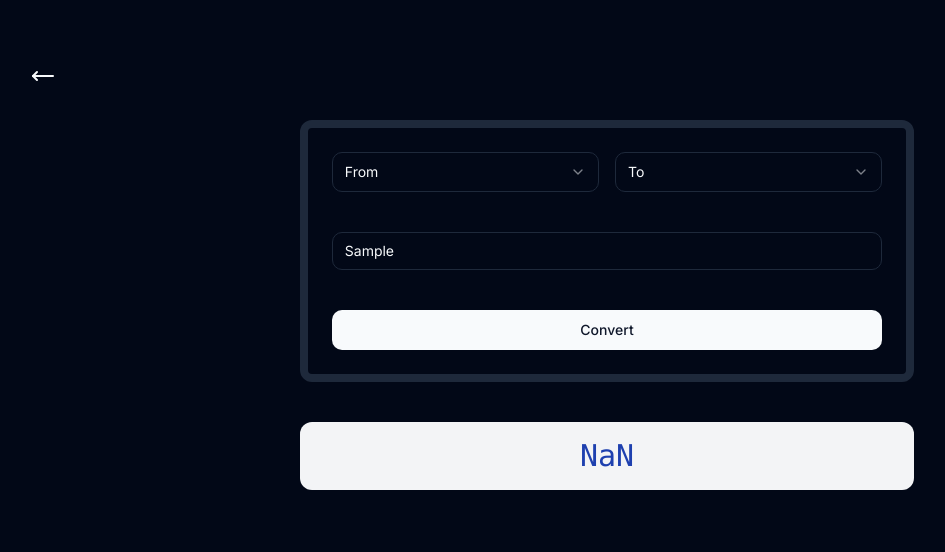
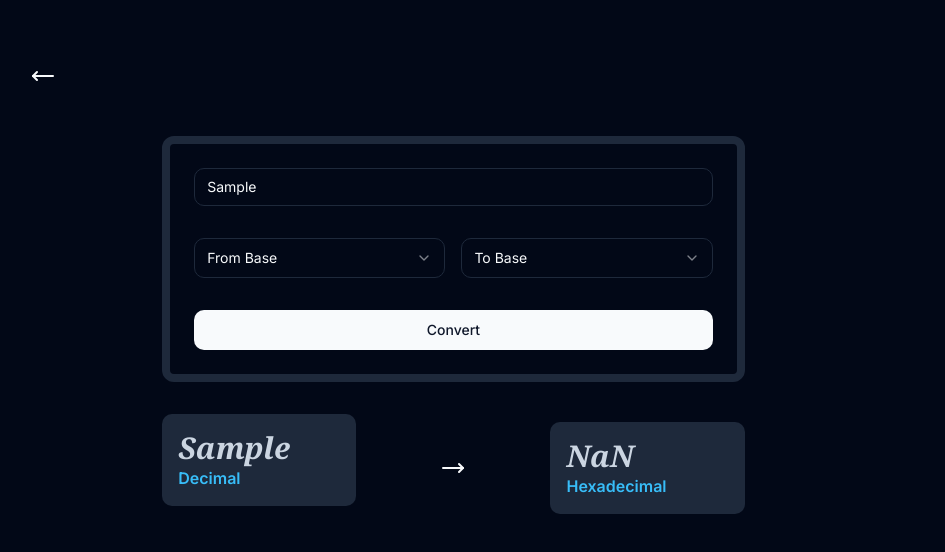
Before and after one commit to shahbaz4783/rapid-toolkit, a Next.js app: page /base-convertor in a window 1280 px wide. Both pictures are taken after typing "Sample" into the empty fields and a click on the button "Convert". Shown: the top 552 px of the page, without its empty margins (33-978 px from the left). Built offline with nearby package versions, Linux system fonts and the light colour scheme.

Commit message:
improve ui

```diff
--- a/src/app/(tools)/age-calculator/page.tsx
+++ b/src/app/(tools)/age-calculator/page.tsx
@@ -2,11 +2,7 @@ import React from 'react';
 import PickDate from './pick-date';
 
 const AgeCalculator = () => {
-	return (
-		<div className='md:w-4/5 md:m-auto flex flex-col gap-10 items-center justify-center'>
-			<PickDate />
-		</div>
-	);
+	return <PickDate />;
 };
 
 export default AgeCalculator;
--- a/src/app/(tools)/base-convertor/base-options.tsx
+++ b/src/app/(tools)/base-convertor/base-options.tsx
@@ -13,7 +13,7 @@ const BaseOptions = ({ onHandleFromProp, onHandleToProp }: BaseOptions) => {
 		<div className='grid md:grid-cols-2 gap-4'>
 			<Select onValueChange={onHandleFromProp}>
 				<SelectTrigger>
-					<SelectValue placeholder='From' />
+					<SelectValue placeholder='From Base' />
 				</SelectTrigger>
 				<SelectContent>
 					<SelectGroup>
@@ -28,7 +28,7 @@ const BaseOptions = ({ onHandleFromProp, onHandleToProp }: BaseOptions) => {
 
 			<Select onValueChange={onHandleToProp}>
 				<SelectTrigger>
-					<SelectValue placeholder='To' />
+					<SelectValue placeholder='To Base' />
 				</SelectTrigger>
 				<SelectContent>
 					<SelectGroup>
--- a/src/app/(tools)/base-convertor/form.tsx
+++ b/src/app/(tools)/base-convertor/form.tsx
@@ -4,11 +4,35 @@ import { Button } from '@/components/ui/button';
 import { Input } from '@/components/ui/input';
 import { useState, useRef } from 'react';
 import BaseOptions from './base-options';
+import DisplayCard from '@/components/cards/DisplayCard';
+import { MoveDown, MoveRight } from 'lucide-react';
 
 export const Form = () => {
 	const [fromBase, setfromBase] = useState<number>(10);
 	const [toBase, settoBase] = useState<number>(16);
 	const [enteredNum, setEnteredNum] = useState('');
+
+	const currentBase =
+		fromBase === 2
+			? 'Binary'
+			: fromBase === 8
+			? 'Octal'
+			: fromBase === 10
+			? 'Decimal'
+			: fromBase === 16
+			? 'Hexadecimal'
+			: 'Wrong Selection';
+
+	const desiredBase =
+		toBase === 2
+			? 'Binary'
+			: toBase === 8
+			? 'Octal'
+			: toBase === 10
+			? 'Decimal'
+			: toBase === 16
+			? 'Hexadecimal'
+			: 'Wrong Selection';
 
 	const number = useRef<HTMLInputElement | null>(null);
 
@@ -28,23 +52,30 @@ export const Form = () => {
 	};
 
 	return (
-		<>
+		<div className='flex flex-col gap-6  rounded-xl p-4 w-full md:w-2/3'>
 			<form
 				onSubmit={handleSubmit}
-				className='flex flex-col gap-10 w-full md:w-2/3 p-6 rounded-xl border-8'
+				className='flex flex-col gap-8 p-6 rounded-xl border-8'
 			>
+				<Input placeholder='Enter number' ref={number} required />
 				<BaseOptions
 					onHandleFromProp={handleFromOption}
 					onHandleToProp={handleToOption}
 				/>
-				<Input placeholder='Enter a number' ref={number} required />
 				<Button>Convert</Button>
 			</form>
 			{enteredNum && (
-				<p className='font-mono text-3xl text-center w-full overflow-scroll bg-gray-100 text-blue-800 p-4 md:w-2/3 rounded-lg'>
-					{enteredNum}
-				</p>
+				<div className='space-y-4 md:grid grid-cols-3 justify-between items-center'>
+					<DisplayCard title={currentBase} data={number.current?.value} />
+					<div className='hidden md:flex justify-center items-center'>
+						<MoveRight />
+					</div>
+					<div className='md:hidden flex justify-center items-center'>
+						<MoveDown />
+					</div>
+					<DisplayCard title={desiredBase} data={enteredNum} />
+				</div>
 			)}
-		</>
+		</div>
 	);
 };
--- a/src/app/(tools)/base-convertor/page.tsx
+++ b/src/app/(tools)/base-convertor/page.tsx
@@ -1,11 +1,7 @@
 import { Form } from './form';
 
 const BaseConvertor = () => {
-	return (
-		<div className='md:w-4/5 md:m-auto flex flex-col gap-10 items-center justify-center'>
-			<Form />
-		</div>
-	);
+	return <Form />;
 };
 
 export default BaseConvertor;
--- a/src/app/(tools)/investment-calculator/page.tsx
+++ b/src/app/(tools)/investment-calculator/page.tsx
@@ -25,7 +25,7 @@ const InvestmentCalculator: React.FC = () => {
 		});
 	};
 	return (
-		<div className='md:w-4/5 md:m-auto flex flex-col md:flex-row gap-10 justify-between'>
+		<div className='md:flex gap-8'>
 			<InvestmentInputField
 				userInput={userInput}
 				onChangeProp={handleChange}
--- a/src/app/(tools)/layout.tsx
+++ b/src/app/(tools)/layout.tsx
@@ -7,7 +7,9 @@ const DateTimeLayout = ({ children }: ReactNode) => {
 			<Link href={'/'}>
 				<MoveLeft className='cursor-pointer hover:text-blue-200' />
 			</Link>
-			{children}
+			<main className='md:w-4/5 md:m-auto space-y-8 items-center justify-center'>
+				{children}
+			</main>
 		</div>
 	);
 };
--- a/src/app/(tools)/temperature-convertor/input-fields.tsx
+++ b/src/app/(tools)/temperature-convertor/input-fields.tsx
@@ -8,10 +8,10 @@ import {
 	SelectContent,
 	SelectGroup,
 	SelectItem,
-	SelectLabel,
 	SelectTrigger,
 	SelectValue,
 } from '@/components/ui/select';
+import DisplayCard from '@/components/cards/DisplayCard';
 
 export const InputFields = () => {
 	const [formValues, setFormValues] = useState({
@@ -103,25 +103,10 @@ export const InputFields = () => {
 				<Button>Convert</Button>
 			</form>
 			{formValues.celsius && (
-				<article className='border p-4 w-full md:w-1/3 '>
-					<div className='flex justify-between'>
-						<span className='text-xl'>Celsius</span>
-						<span className='text-xl font-mono font-bold'>
-							{formValues.celsius} °C
-						</span>
-					</div>
-					<div className='flex justify-between'>
-						<span className='text-xl'>Fahrenheit</span>
-						<span className='text-xl font-mono font-bold'>
-							{formValues.fahrenheit} °F
-						</span>
-					</div>
-					<div className='flex justify-between'>
-						<span className='text-xl'>Kelvin</span>
-						<span className='text-xl font-mono font-bold'>
-							{formValues.kelvin} &nbsp;K
-						</span>
-					</div>
+				<article className='w-full space-y-6 md:w-1/3 '>
+					<DisplayCard title='Celsius' data={formValues.celsius} />
+					<DisplayCard title='Fahrenheit' data={formValues.fahrenheit} />
+					<DisplayCard title='Kelvin' data={formValues.kelvin} />
 				</article>
 			)}
 		</>
--- a/src/app/(tools)/temperature-convertor/page.tsx
+++ b/src/app/(tools)/temperature-convertor/page.tsx
@@ -3,9 +3,7 @@ import { InputFields } from "./input-fields";
 const TemperatureConvertor = () => {
 	return (
 		<>
-			<div className='md:w-4/5 md:m-auto flex flex-col gap-10 items-center justify-center'>
-				<InputFields />
-			</div>
+			<InputFields />
 		</>
 	);
 };
```
Also changed, not shown: src/components/cards/DisplayCard.tsx (+7 -1 lines).
